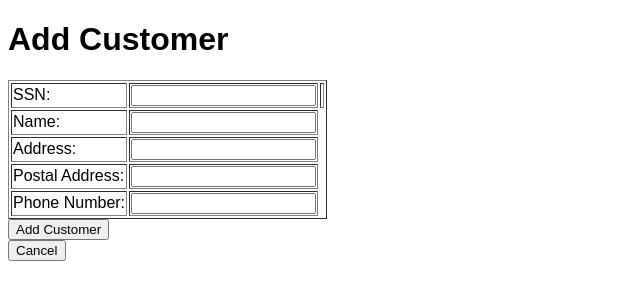
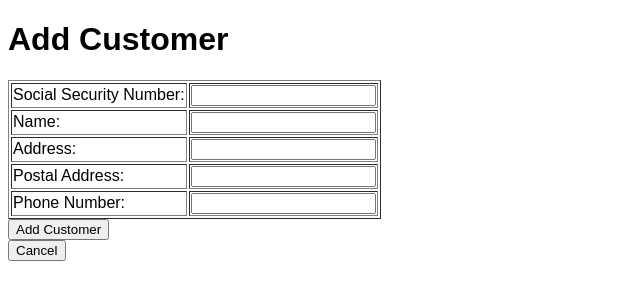
Before and after one commit to chas-academy/u05-car-rental-andreasnyh, a PHP site: template src/views/AddCustomer.twig in a window 1280 px wide. Shown: the top 300 px of the page, without its empty margins (0-640 px from the left). Run offline with PHP 8.4, Linux system fonts and the light colour scheme; the template is opened without the code that fills it, so the values that code supplies are empty; some libraries are stand-ins or nearby versions.

Commit message:
Update comments

```diff
--- a/script.js
+++ b/script.js
@@ -1,4 +1,7 @@
 // Andréas Ny 2020
+// Fullstack Webbdeveloper student @ Chas Academy Stockholm
+// andreas.ny@chasacademy.se
+
 
 // Get submit buttons from Add Customer/Edit Customer
 // and Add Car/Edit Car
@@ -7,7 +10,7 @@ let carSubmitButton = document.querySelector("input[name='submitCar']");
 
 // If customerSubmitButton exists (not NULL) add an click event
 if (customerSubmitButton){
-customerSubmitButton.addEventListener("click", function (event) {
+    customerSubmitButton.addEventListener("click", function (event) {
 
     // The input fields we want to validate
     let ssn = document.querySelector("input[name='socialSecurityNumber']");
--- a/src/views/AddCustomer.twig
+++ b/src/views/AddCustomer.twig
@@ -19,7 +19,7 @@
       onsubmit="return confirm('Is this information correct?')">
 
     <table border="1px">
-    <tr><td>SSN: </td><td><input type="text" name="socialSecurityNumber" minlength="10" maxlength="10" required></td><td class="errorMsg"></td></tr>
+    <tr><td>Social Security Number: </td><td><input type="text" name="socialSecurityNumber" minlength="10" maxlength="10" required></td></tr>
     <tr><td>Name: </td><td><input type="text" name="customerName" required></td></tr>
     <tr><td>Address: </td><td><input type="text" name="address" required></td></tr>
     <tr><td>Postal Address: </td><td><input type="text" name="postalAddress" required></td></tr>
```
